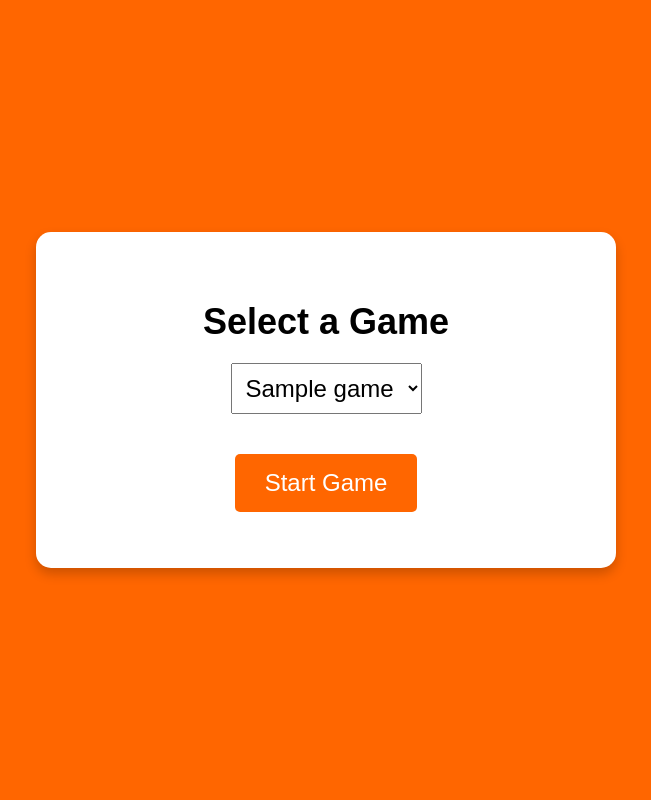
After one commit to rijkvandermeulen/deslimste, a Django app: page / in a window 1280 px wide. The commit adds this page. Shown: the whole page, without its empty margins (314-965 px from the left). Run offline with Django 4.2, Linux system fonts and the light colour scheme; tables that the repository leaves empty hold one stand-in row (values such as "Sample post").

Commit message:
start page

```diff
--- a/app/static/app/css/style.css
+++ b/app/static/app/css/style.css
@@ -1,4 +1,40 @@
 /* style.css */
+
+/* Start page specific styles */
+.start-page {
+    display: flex;
+    justify-content: center;
+    align-items: center;
+    height: 100vh;
+    background-color: #ff6600;
+}
+
+.start-page .game-selection {
+    text-align: center;
+    background-color: white;
+    padding: 40px;
+    border-radius: 15px;
+    box-shadow: 0px 6px 12px rgba(0, 0, 0, 0.2);
+    width: 500px;
+}
+
+.start-page h2 {
+    font-size: 36px;
+    margin-bottom: 20px;
+}
+
+.start-page select {
+    font-size: 24px;
+    padding: 10px;
+    margin-bottom: 20px;
+}
+
+.start-page button {
+    font-size: 24px;
+    padding: 15px 30px;
+    margin-top: 20px;
+}
+
 body {
     font-family: 'Arial', sans-serif;
     background-color: #f5f5f5;
--- a/app/templates/app/quiz.html
+++ b/app/templates/app/quiz.html
@@ -9,7 +9,7 @@
 </head>
 <body>
     <header>
-        {{ game.name }} <!-- Display the name of the Game -->
+        {{ game.name }}
     </header>
 
     <div class="container">
--- /dev/null
+++ b/app/templates/app/start_page.html
@@ -0,0 +1,26 @@
+{% load static %}
+
+<html lang="en">
+<head>
+    <meta charset="UTF-8">
+    <meta name="viewport" content="width=device-width, initial-scale=1.0">
+    <title>NK Sport Quiz</title>
+    <link rel="stylesheet" href="{% static 'app/css/style.css' %}">
+</head>
+<body>
+    <div class="start-page">
+        <div class="game-selection">
+            <h2>Select a Game</h2>
+            <form action="{% url 'start_game' %}" method="POST">
+                {% csrf_token %}
+                <select name="game" required>
+                    {% for game in games %}
+                    <option value="{{ game.id }}">{{ game.name }}</option>
+                    {% endfor %}
+                </select>
+                <button type="submit">Start Game</button>
+            </form>
+        </div>
+    </div>
+</body>
+</html>
--- a/app/urls.py
+++ b/app/urls.py
@@ -3,7 +3,9 @@ from django.contrib import admin
 from . import views
 
 urlpatterns = [
+    path('', views.start_screen, name='start_page'),
     path('quiz/<int:game_id>/<int:current_question_id>/', views.quiz_view, name='quiz'),
+    path('start_game/', views.start_game, name='start_game'),
     path('next-question/<int:game_id>/<int:current_question_id>/', views.next_question, name='next_question'),
     path('deduct_points/<int:loser_id>/', views.deduct_points, name='deduct_points'),
     path('admin/', admin.site.urls),
--- a/app/views.py
+++ b/app/views.py
@@ -1,7 +1,12 @@
 from django.http import JsonResponse
-from django.shortcuts import render, get_object_or_404
+from django.shortcuts import render, get_object_or_404, redirect
 
 from app.models import Game, Player
+
+
+def start_screen(request):
+    games = Game.objects.all()
+    return render(request, 'app/start_page.html', {'games': games})
 
 
 def quiz_view(request, game_id, current_question_id=0):
@@ -15,6 +20,15 @@ def quiz_view(request, game_id, current_question_id=0):
     return render(request, 'app/quiz.html', context)
 
 
+def start_game(request):
+    if request.method == 'POST':
+        game_id = request.POST.get('game')
+        game = get_object_or_404(Game, id=game_id)
+        return quiz_view(request, game.id, 0)
+    else:
+        return redirect('start_screen')
+
+
 def next_question(request, game_id, current_question_id=0):
     # Placeholder to deduct points from player 1 and 2
     return quiz_view(request, game_id, current_question_id + 1)
```
